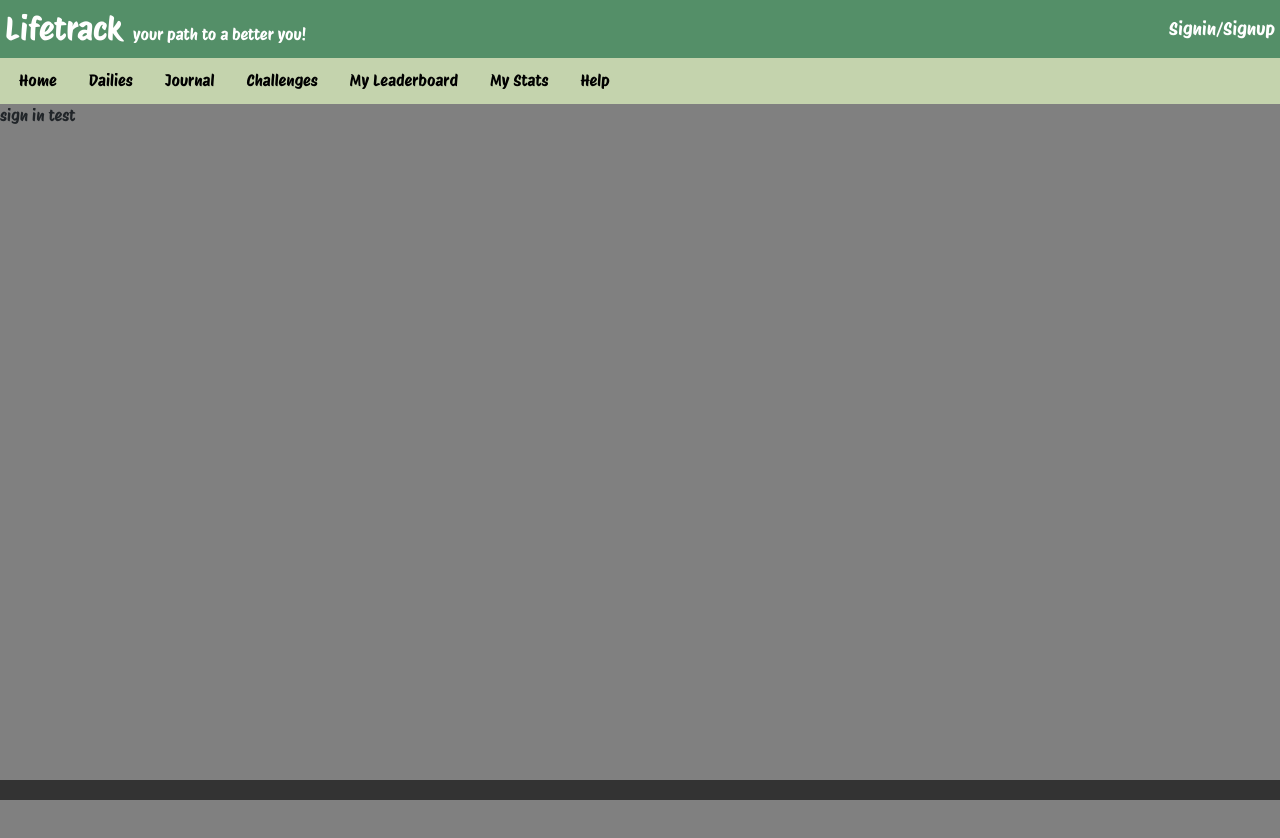
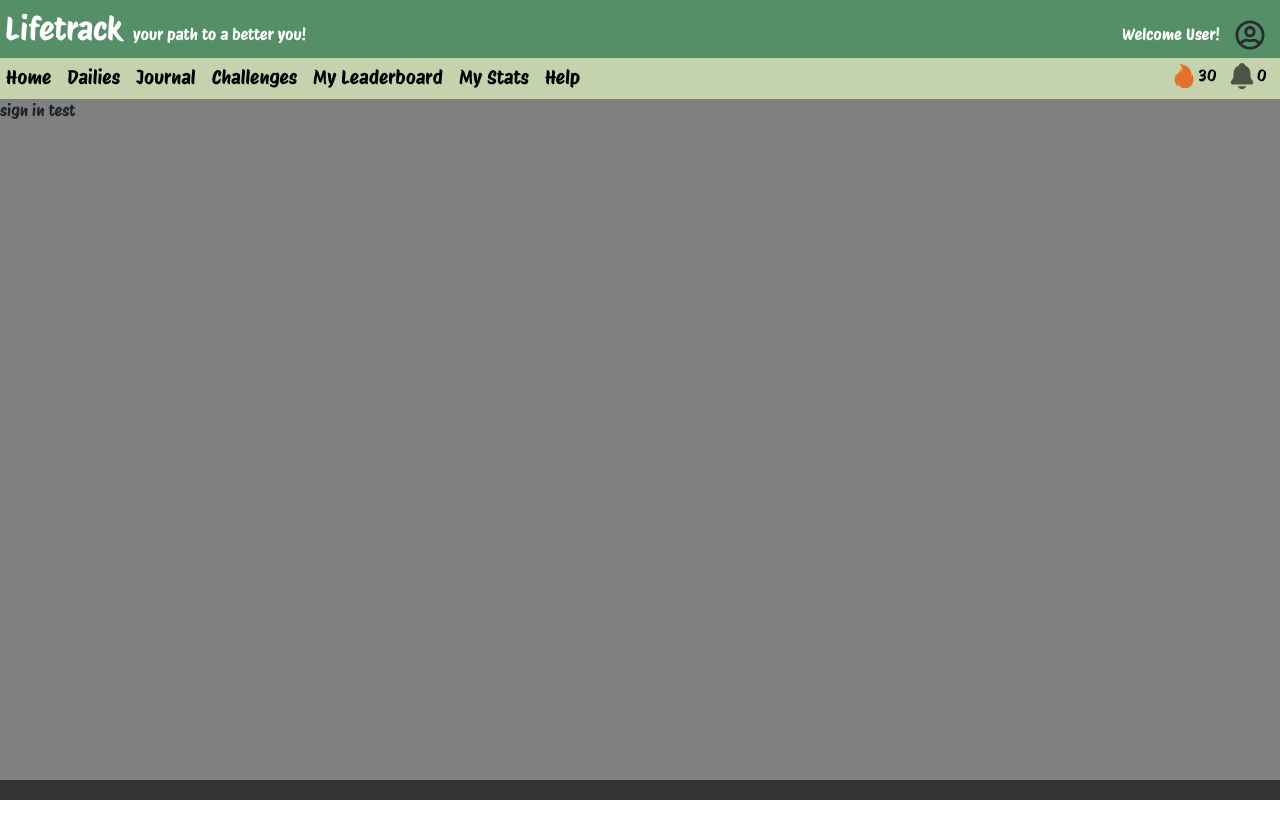
Before and after one commit to kphillippo/habit-tracker, a React (Create React App) app in the folder front-end/: page /signin in a window 1280 px wide. Shown: the top 838 px of the page. After the commit the page ends 800 px from the top, so only its background shows below. Built offline with nearby package versions, Linux system fonts and the light colour scheme.

Commit message:
update navbar css

```diff
--- a/front-end/src/Component/NavBar.js
+++ b/front-end/src/Component/NavBar.js
@@ -1,12 +1,12 @@
 import React, { useState } from "react";
 import {Nav, NavItem} from "reactstrap"
 import { NavLink } from "react-router-dom";
-
+import { IoMdFlame } from "react-icons/io";
 import "../Css/navbar.css"
-import { Link } from "react-router-dom";
-
+import { IoNotifications } from "react-icons/io5";
+import { FaRegUserCircle } from "react-icons/fa";
 function NavBar() {
-    const login = false;
+    const login = true;
   return (
     <div>
         <Nav className="navbar-top row-12">
@@ -17,8 +17,15 @@ function NavBar() {
 
             <NavItem className="top-right">
             {login === true &&
-                    <span>Welcome User!</span>
-                }
+                    <NavItem>
+                        Welcome User!
+                        <NavLink to="/profile">
+                        <FaRegUserCircle size={30} color="#292d32"/>
+                        </NavLink>
+                    </NavItem>
+
+
+            }
 
             {login === false &&
                     <div className="sign-link-div">
@@ -112,6 +119,16 @@ function NavBar() {
                 </NavLink>
             </NavItem>
 
+            <NavItem className="top-right">
+                <IoMdFlame size={30} color="#e57028"></IoMdFlame>
+                <span>30</span>
+            </NavItem>
+
+            <NavItem>
+                <IoNotifications size={30} color="#4e5445"></IoNotifications>
+                <span>0</span>
+            </NavItem>
+
 
         </Nav>
     </div>
--- a/front-end/src/Css/App.css
+++ b/front-end/src/Css/App.css
@@ -1,4 +1,4 @@
 .main-container {
-    min-height: calc(93vh); /* 100% of the viewport height */
-    background-color: gray; /* Set the background color to gray */
+    min-height: calc(100vh - 110px);
+    background-color: gray;
 }
--- a/front-end/src/Css/footer.css
+++ b/front-end/src/Css/footer.css
@@ -7,4 +7,5 @@
     color: white; /* Example text color */
     text-align: center;
     padding: 10px 0; /* Example padding */
+    height: 0%;
   }
--- a/front-end/src/Css/index.css
+++ b/front-end/src/Css/index.css
@@ -8,6 +8,11 @@
   }
 
 
-  body {
+  html, body {
     font-family: 'Protest_Riot', fallback-font, sans-serif;
+    height: 100%;
   }
+
+  #root {
+    height: 100%;
+  }
--- a/front-end/src/Css/navbar.css
+++ b/front-end/src/Css/navbar.css
@@ -1,19 +1,22 @@
 .navbar-bot {
     background-color: #c4d3ad;
     padding: 3px;
-    color: #ffcc00;
+    color: black;
   }
 
   .nav-item {
     padding: 0%;
     border-radius: 10px;
+    padding-right: 10px;
   }
 
   .navbar-bot .nav-item .nav-link {
     color: black;
-    margin-right: 0px;
+    padding: 3px;
     border-radius: 10px;
     transition: background-color 0.5s ease;
+    font-size: 120%;
+    font-weight: 100;
   }
 
   .navbar-bot .nav-item .nav-link:hover {
@@ -49,6 +52,15 @@
     background-color: #93b27d;
   }
 
+  .navbar-top .top-right .nav-item {
+    padding-top: 15px;
+    padding-right: 0;
+  }
+
+  .navbar-top .top-right .nav-item a {
+    padding-left: 15px;
+  }
+
   .top-right {
     margin-left: auto;
   }
```
